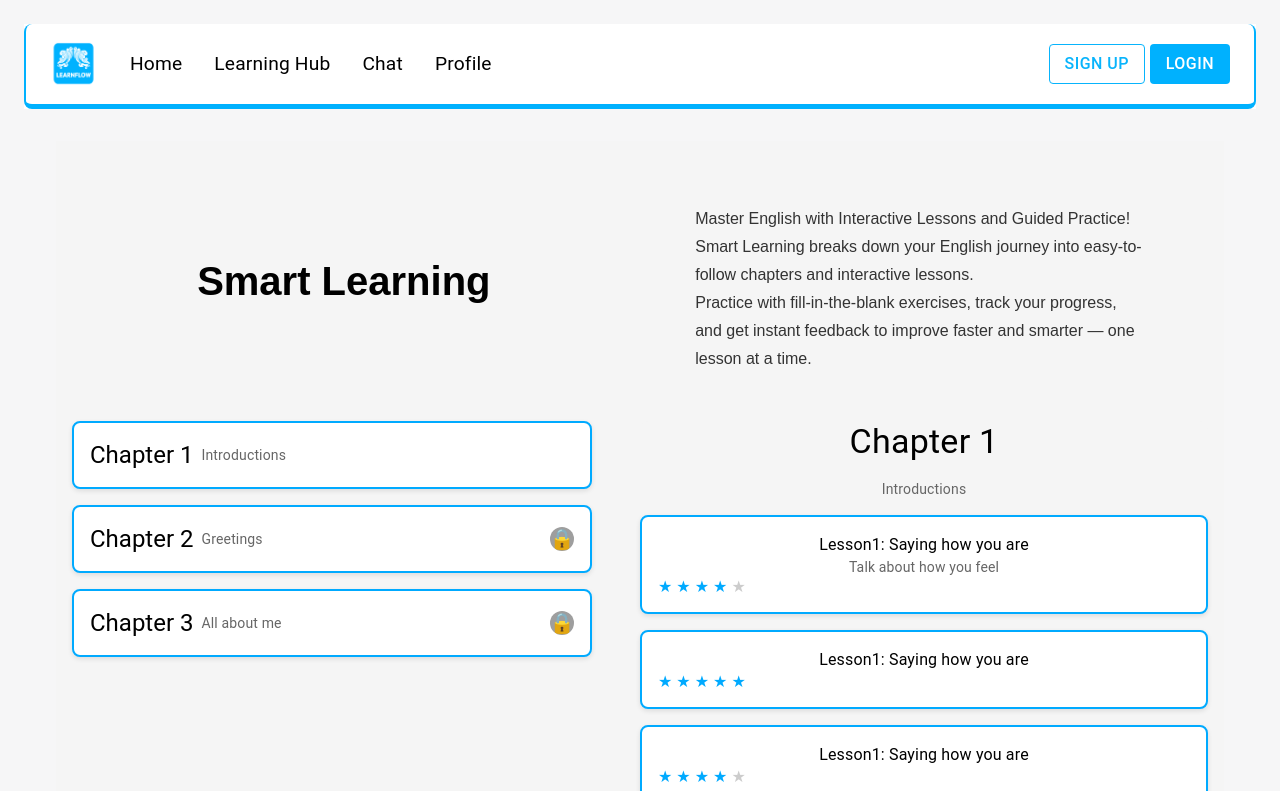
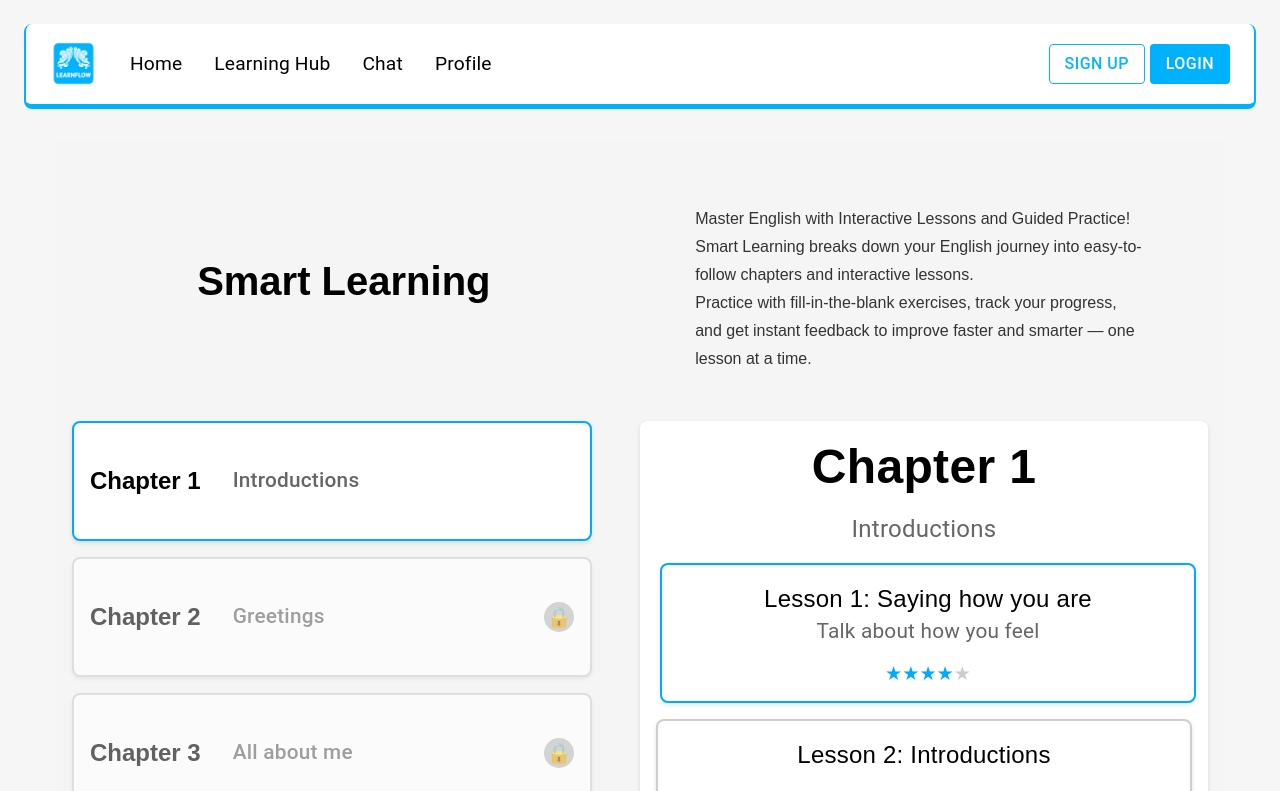
Before and after one commit to ArthurHoang15/LearnFlow-front-end-webapp, a React (Vite) app: page /learning-hub/smart-learning in a window 1280 px wide. Shown: the top 791 px of the page. Built offline with nearby package versions, Linux system fonts and the light colour scheme.

Commit message:
feat(ST-40): CSS adjustments and navigate to lesson page

```diff
--- a/src/components/ChapterCard/ChapterCard.css
+++ b/src/components/ChapterCard/ChapterCard.css
@@ -1,12 +1,31 @@
 .chapter-card {
     display: flex;
     align-items: center;
-    gap: 0.5rem;
+    width: 60%;
+    height: 100%;
+    max-height: 120px;
+    gap: 2rem;
     padding: 1rem;
     background-color: white;
     border-radius: 0.5rem;
-    border: 2px solid #00aaff;
+    border: 2px solid #cfcfcf;
     box-shadow: 0 2px 5px rgba(0, 0, 0, 0.1);
+    transition: transform 0.2s ease, box-shadow 0.2s ease;
+    cursor: pointer;
+  }
+
+  .chapter-card:hover {
+    transform: scale(1.03);
+    box-shadow: 0 4px 8px rgba(0, 0, 0, 0.1);
+  }
+
+  .chapter-card.selected {
+    border-color: #00aaff;
+  }
+
+  .chapter-card.locked {
+    cursor: not-allowed;
+    opacity: 0.6;
   }
 
   .chapter-title {
--- a/src/components/ChapterCard/ChapterCard.tsx
+++ b/src/components/ChapterCard/ChapterCard.tsx
@@ -1,27 +1,41 @@
 import React from 'react';
-import { Box, Typography, Avatar } from '@mui/material';
+import { Typography, Avatar } from '@mui/material';
 import './ChapterCard.css';
 
 interface ChapterCardProps {
   title: string;
   subtitle: string;
   locked: boolean;
+  isSelected: boolean;
+  onSelect: () => void;
 }
 
-export const ChapterCard: React.FC<ChapterCardProps> = ({ title, subtitle, locked }) => {
+export const ChapterCard: React.FC<ChapterCardProps> = ({ title, subtitle, locked, isSelected, onSelect }) => {
   return (
-    <Box className="chapter-card">
-      <Typography variant="h5" className="chapter-title">
+    <div className={`chapter-card ${isSelected ? 'selected' : ''} ${locked ? 'locked' : ''}`}
+    onClick={locked ? undefined : onSelect}>
+      <Typography
+        variant="h5"
+        className="chapter-title"
+        sx={{ fontFamily: '"Poppins", sans-serif',
+          fontWeight: '600',
+          fontSize: '1.5rem'
+        }}>
         {title}
       </Typography>
-      <Typography variant="body2" className="chapter-subtitle">
+      <Typography
+        variant="body2"
+        className="chapter-subtitle"
+        sx={{ fontWeight: '500',
+          fontSize: '1.3rem'
+        }}>
         {subtitle}
       </Typography>
       {locked && (
-        <Avatar className="lock-icon" sx={{ width: 24, height: 24, bgcolor: 'grey.500' }}>
+        <Avatar className="lock-icon" sx={{ width: 30, height: 30 }}>
           🔒
         </Avatar>
       )}
-    </Box>
+    </div>
   );
 };
--- a/src/components/ChapterContent/ChapterContent.css
+++ b/src/components/ChapterContent/ChapterContent.css
@@ -2,6 +2,10 @@
     display: flex;
     flex-direction: column;
     gap: 1rem;
+    background-color: white;
+    padding: 1rem;
+    border-radius: 0.5rem;
+    box-shadow: 0 2px 5px rgba(0, 0, 0, 0.1);
   }
 
   .content-title {
@@ -18,8 +22,20 @@
     padding: 1rem;
     background-color: white;
     border-radius: 0.5rem;
-    border: 2px solid #00aaff;
+    border: 2px solid #cfcfcf;
     box-shadow: 0 2px 5px rgba(0, 0, 0, 0.1);
+    transition: transform 0.2s ease, box-shadow 0.2s ease;
+    cursor: pointer;
+  }
+
+  .lesson-card:hover {
+    transform: scale(1.015);
+    box-shadow: 0 4px 8px rgba(0, 0, 0, 0.1);
+  }
+
+  .lesson-card.selected {
+    border-color: #00aaff;
+    transform: translateX(4px);
   }
 
   .lesson-title {
@@ -34,9 +50,9 @@
   }
 
   .rating {
-    display: flex;
-    gap: 0.25rem;
-  }
+  margin-top: 1rem;
+  font-size: 1.2rem;
+}
 
   .star-filled {
     color: #00aaff;
--- a/src/components/ChapterContent/ChapterContent.tsx
+++ b/src/components/ChapterContent/ChapterContent.tsx
@@ -20,20 +20,53 @@ interface LessonCardProps {
   title: string;
   description: string;
   rating: number;
+  isSelected: boolean;
+  onSelect: () => void;
 }
 
 interface ChapterContentProps {
   chapter: Chapter;
   lessons: Lesson[];
+  selectedLessonId: number;
+  onLessonSelect: (lessonId: number) => void;
 }
 
-export const LessonCard: React.FC<LessonCardProps> = ({ title, description, rating }) => {
+export const LessonCard: React.FC<LessonCardProps> = ({
+  title,
+  description,
+  rating,
+  isSelected,
+  onSelect
+}) => {
   return (
-    <Box className="lesson-card">
-      <Typography variant="body1" className="lesson-title">
+    <Box
+      className={`lesson-card ${isSelected ? 'selected' : ''}`}
+      onClick={onSelect}
+      sx={{
+        cursor: 'pointer',
+        transition: 'transform 0.2s ease, box-shadow 0.2s ease',
+        '&:hover': {
+          transform: 'scale(1.02)',
+          boxShadow: '0 4px 8px rgba(0, 0, 0, 0.1)'
+        }
+      }}
+    >
+      <Typography
+        variant="body1"
+        className="lesson-title"
+        sx={{ fontFamily: '"Poppins", sans-serif',
+          fontWeight: '500',
+          fontSize: '1.5rem',
+         }}
+      >
         {title}
       </Typography>
-      <Typography variant="body2" className="lesson-description">
+      <Typography
+        variant="body2"
+        className="lesson-description"
+        sx={{ fontWeight: 'normal',
+          fontSize: '1.3rem',
+         }}>
         {description}
       </Typography>
       <Box className="rating">
@@ -47,13 +80,30 @@ export const LessonCard: React.FC<LessonCardProps> = ({ title, description, rati
   );
 };
 
-export const ChapterContent: React.FC<ChapterContentProps> = ({ chapter, lessons }) => {
+export const ChapterContent: React.FC<ChapterContentProps> = ({
+  chapter,
+  lessons,
+  selectedLessonId,
+  onLessonSelect
+}) => {
   return (
     <Box className="chapter-content">
-      <Typography variant="h4" className="content-title">
+      <Typography
+        variant="h4"
+        className="content-title"
+        sx={{ fontFamily: '"Poppins", sans-serif',
+          fontWeight: 'bold',
+          fontSize: '3rem',
+        }}
+      >
         {chapter.title}
       </Typography>
-      <Typography variant="body2" className="content-subtitle">
+      <Typography
+        variant="body2"
+        className="content-subtitle"
+        sx={{ fontWeight: 'normal',
+          fontSize: '1.5rem',
+        }}>
         {chapter.subtitle}
       </Typography>
       {lessons.map((lesson) => (
@@ -62,6 +112,8 @@ export const ChapterContent: React.FC<ChapterContentProps> = ({ chapter, lessons
           title={lesson.title}
           description={lesson.description}
           rating={lesson.rating}
+          isSelected={lesson.id === selectedLessonId}
+          onSelect={() => onLessonSelect(lesson.id)}
         />
       ))}
     </Box>
--- a/src/pages/SmartLearningPage/SmartLearningPage.css
+++ b/src/pages/SmartLearningPage/SmartLearningPage.css
@@ -1,15 +1,21 @@
 .smart-learning-page {
     width: 100%;
     max-width: 1440px;
-    gap: 2rem;
+    margin: 0 auto;
     padding: 1rem;
     background-color: #f5f5f5;
+    font-family: poppins, sans-serif;
+    display: flex;
+    flex-direction: column;
+    align-items: center;
 }
 
 .course-list {
     display: flex;
     gap: 3rem;
     justify-content: center;
+    width: 100%;
+    max-width: 1300px;
 }
 
 .sidebar {
@@ -17,6 +23,7 @@
     display: flex;
     flex-direction: column;
     gap: 1rem;
+    align-items: center;
 }
 
 .content-area {
@@ -24,6 +31,13 @@
     display: flex;
     flex-direction: column;
     gap: 1rem;
-    background-color: #f5f5f5;
-    border-radius: 8px;
+    align-items: center;
 }
+
+.sidebar > * {
+    width: 100%;
+}
+
+.content-area > * {
+    width: 100%;
+}
--- a/src/pages/SmartLearningPage/SmartLearningPage.tsx
+++ b/src/pages/SmartLearningPage/SmartLearningPage.tsx
@@ -1,40 +1,97 @@
-import React from 'react';
+import React, { useState } from 'react';
 import { Box } from '@mui/material';
+import { useNavigate } from 'react-router-dom';
 import { ChapterCard } from '../../components/ChapterCard';
 import { ChapterContent } from '../../components/ChapterContent';
 import { FeatureHeader } from '../../components/FeatureHeader';
 import './SmartLearningPage.css';
 
+interface Chapter {
+  id: number;
+  title: string;
+  subtitle: string;
+  locked: boolean;
+}
+
+interface Lesson {
+  id: number;
+  title: string;
+  description: string;
+  rating: number;
+}
+
 export const SmartLearningPage: React.FC = () => {
-  const chapters = [
+  const chapters: Chapter[] = [
     { id: 1, title: 'Chapter 1', subtitle: 'Introductions', locked: false },
     { id: 2, title: 'Chapter 2', subtitle: 'Greetings', locked: true },
     { id: 3, title: 'Chapter 3', subtitle: 'All about me', locked: true },
   ];
 
-  const lessons = [
-    { id: 1, title: 'Lesson1: Saying how you are', description: 'Talk about how you feel', rating: 4 },
-    { id: 2, title: 'Lesson1: Saying how you are', description: '', rating: 5 },
-    { id: 3, title: 'Lesson1: Saying how you are', description: '', rating: 4 },
-  ];
+  const lessons: { [key: number]: Lesson[] } = {
+    1: [
+      { id: 1, title: 'Lesson 1: Saying how you are', description: 'Talk about how you feel', rating: 4 },
+      { id: 2, title: 'Lesson 2: Introductions', description: '', rating: 5 },
+      { id: 3, title: 'Lesson 3: Basic phrases', description: '', rating: 4 },
+    ],
+    2: [
+      { id: 1, title: 'Lesson 1: Formal greetings', description: 'Learn formal greetings', rating: 3 },
+      { id: 2, title: 'Lesson 2: Informal greetings', description: '', rating: 4 },
+    ],
+    3: [
+      { id: 1, title: 'Lesson 1: About me', description: 'Introduce yourself', rating: 4 },
+      { id: 2, title: 'Lesson 2: My family', description: '', rating: 3 },
+    ],
+  };
+
+  const navigate = useNavigate(); // Add this hook
+  const [selectedChapterId, setSelectedChapterId] = useState<number>(1);
+  const [selectedLessonId, setSelectedLessonId] = useState<number>(1);
+
+  const handleChapterSelect = (chapterId: number) => {
+    const chapter = chapters.find((ch) => ch.id === chapterId);
+    if (chapter && !chapter.locked) {
+      setSelectedChapterId(chapterId);
+      if (lessons[chapterId] && lessons[chapterId].length > 0) {
+        setSelectedLessonId(lessons[chapterId][0].id);
+      }
+    }
+  };
+
+  // Modified to navigate to lesson page
+  const handleLessonSelect = (lessonId: number) => {
+    setSelectedLessonId(lessonId);
+    // Navigate to the lesson page with chapter and lesson IDs
+    navigate(`/learning-hub/smart-learning/chapter-${selectedChapterId}/lesson-${lessonId}`);
+  };
+
+  const selectedChapter = chapters.find((chapter) => chapter.id === selectedChapterId) || chapters[0];
+  const selectedLessons = lessons[selectedChapterId] || [];
 
   return (
     <Box className="smart-learning-page">
       <FeatureHeader headerName="Smart Learning" />
-        <Box className="course-list"><Box className="sidebar">
+      <div className="course-list">
+        <div className="sidebar">
           {chapters.map((chapter) => (
             <ChapterCard
               key={chapter.id}
               title={chapter.title}
               subtitle={chapter.subtitle}
               locked={chapter.locked}
+              isSelected={chapter.id === selectedChapterId}
+              onSelect={() => handleChapterSelect(chapter.id)}
             />
           ))}
-        </Box>
-        <Box className="content-area">
-            <ChapterContent chapter={chapters[0]} lessons={lessons} />
-        </Box>
-      </Box>
+        </div>
+        <div className="content-area">
+          <ChapterContent
+            chapter={selectedChapter}
+            lessons={selectedLessons}
+            selectedLessonId={selectedLessonId}
+            onLessonSelect={handleLessonSelect}
+          />
+        </div>
+      </div>
     </Box>
   );
 };
```
Also changed, not shown: src/components/LearningChapters/LearningChapters.tsx (+5 -5 lines). Lines whose indentation alone changed are shown as unchanged.
